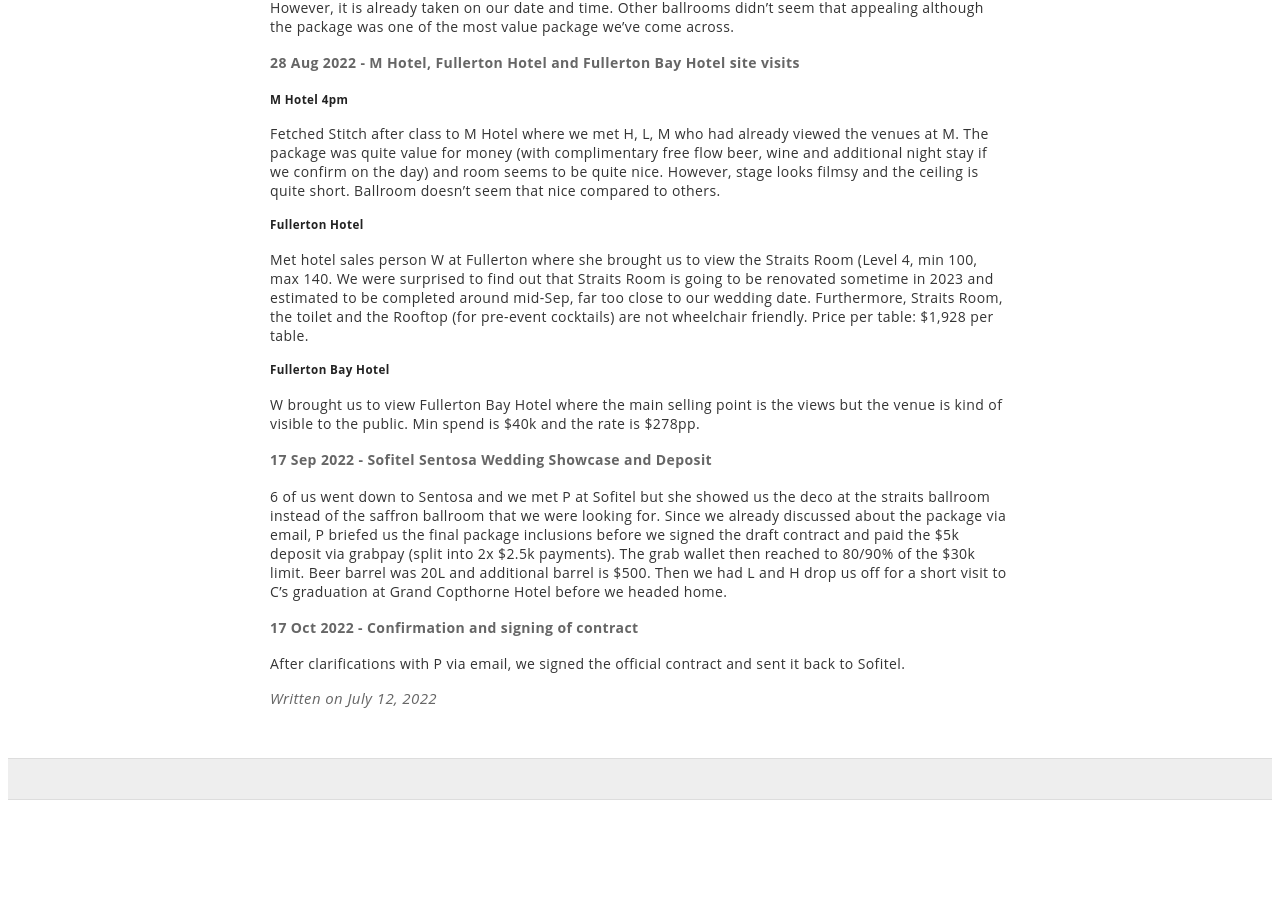
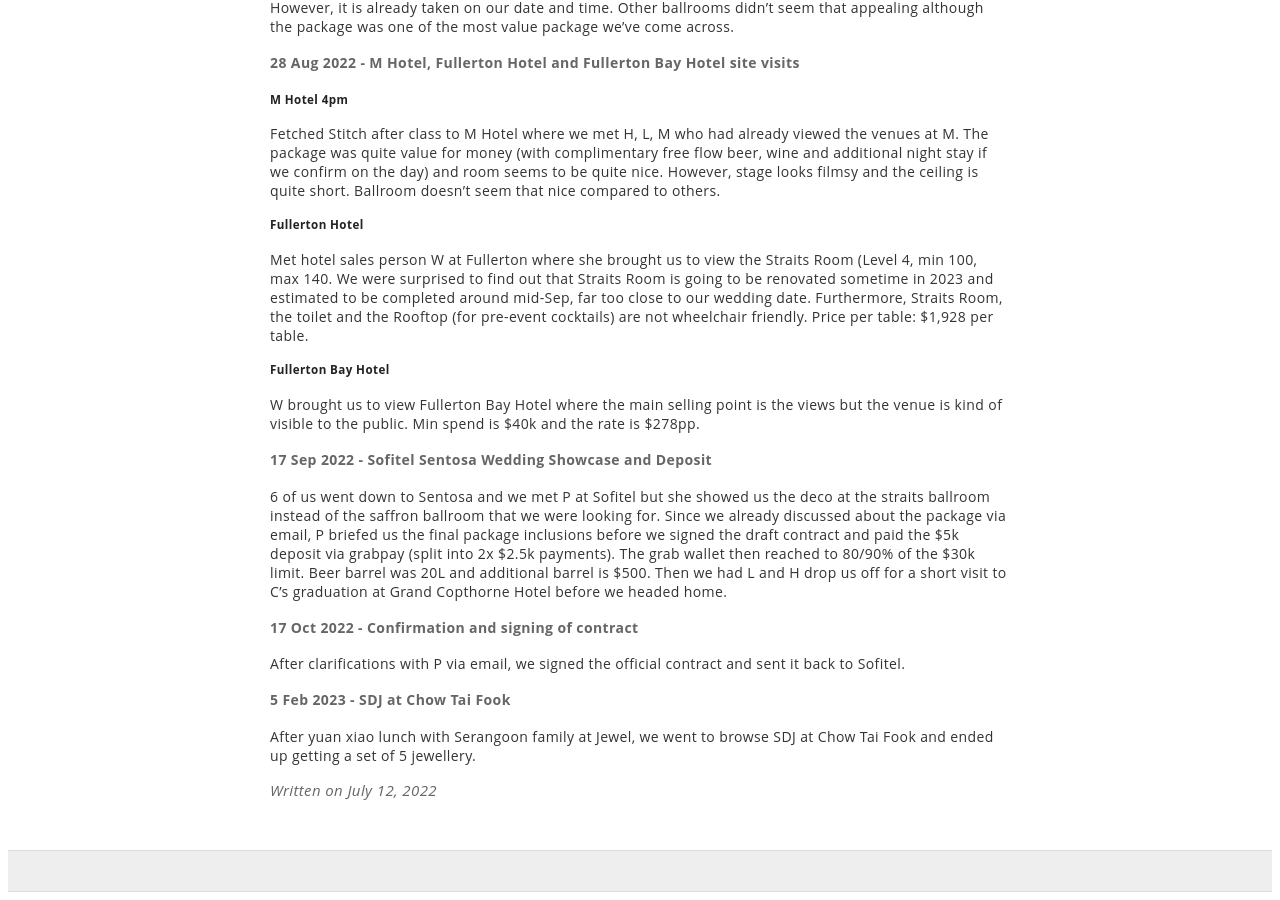
Before and after one commit to ourcarus/casadelagom, a Jekyll site: the page built from _posts/2022-07-12-Wedding Preparations.md, in a window 1280 px wide and 900 px high, scrolled down 1902 px. Built offline with Jekyll 4.4.1, drawn with Linux system fonts in a browser that asks for light colours; our own code applies the rules of GitHub Pages for plain Markdown files; before the commit the page ends 2710 px from its top, so only the background shows below that.

Commit message:
Update 2022-07-12-Wedding Preparations.md

```diff
--- a/_posts/2022-07-12-Wedding Preparations.md
+++ b/_posts/2022-07-12-Wedding Preparations.md
@@ -67,3 +67,6 @@
 
 #### 17 Oct 2022 - Confirmation and signing of contract
 After clarifications with P via email, we signed the official contract and sent it back to Sofitel.
+
+#### 5 Feb 2023 - SDJ at Chow Tai Fook
+After yuan xiao lunch with Serangoon family at Jewel, we went to browse SDJ at Chow Tai Fook and ended up getting a set of 5 jewellery.
```
